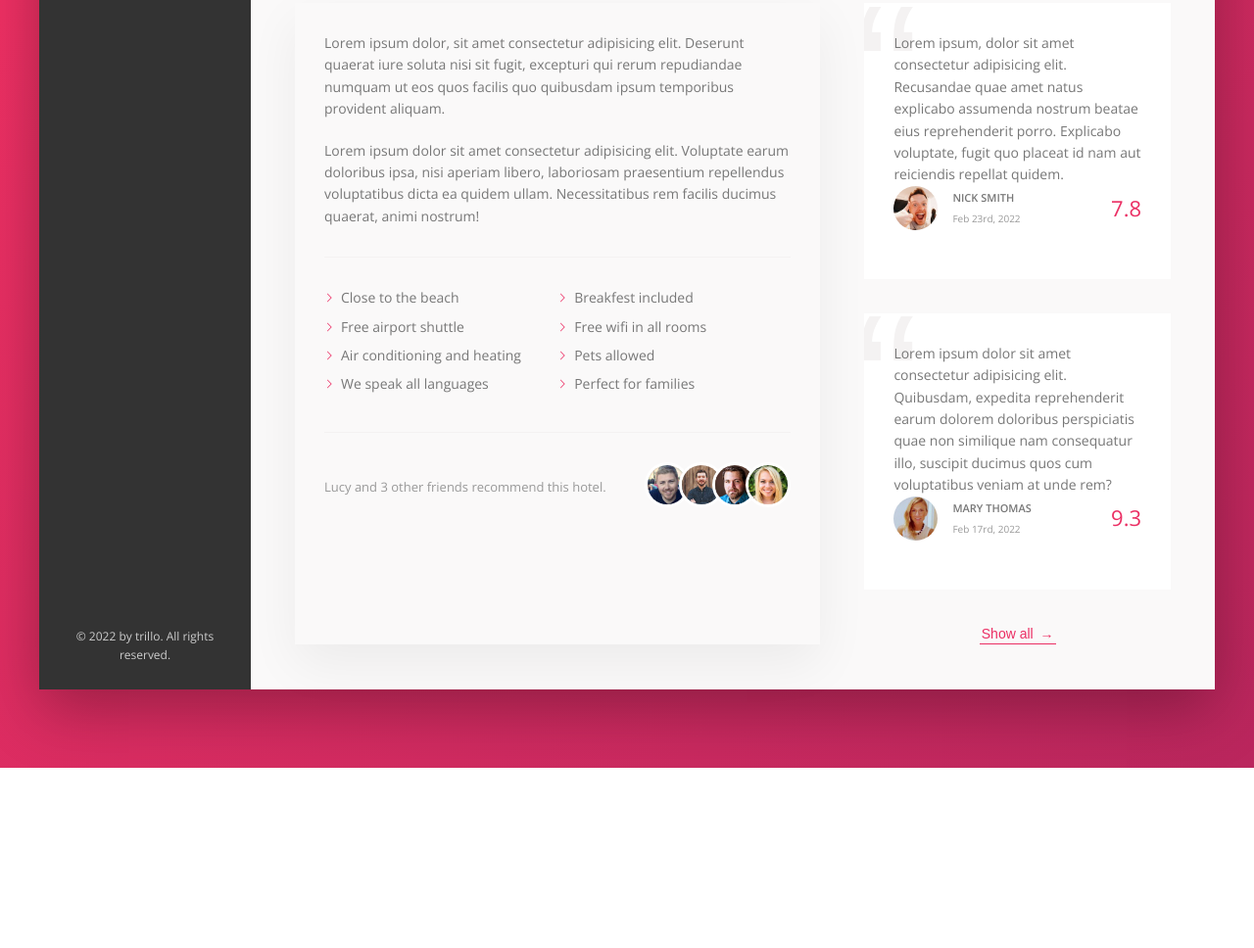
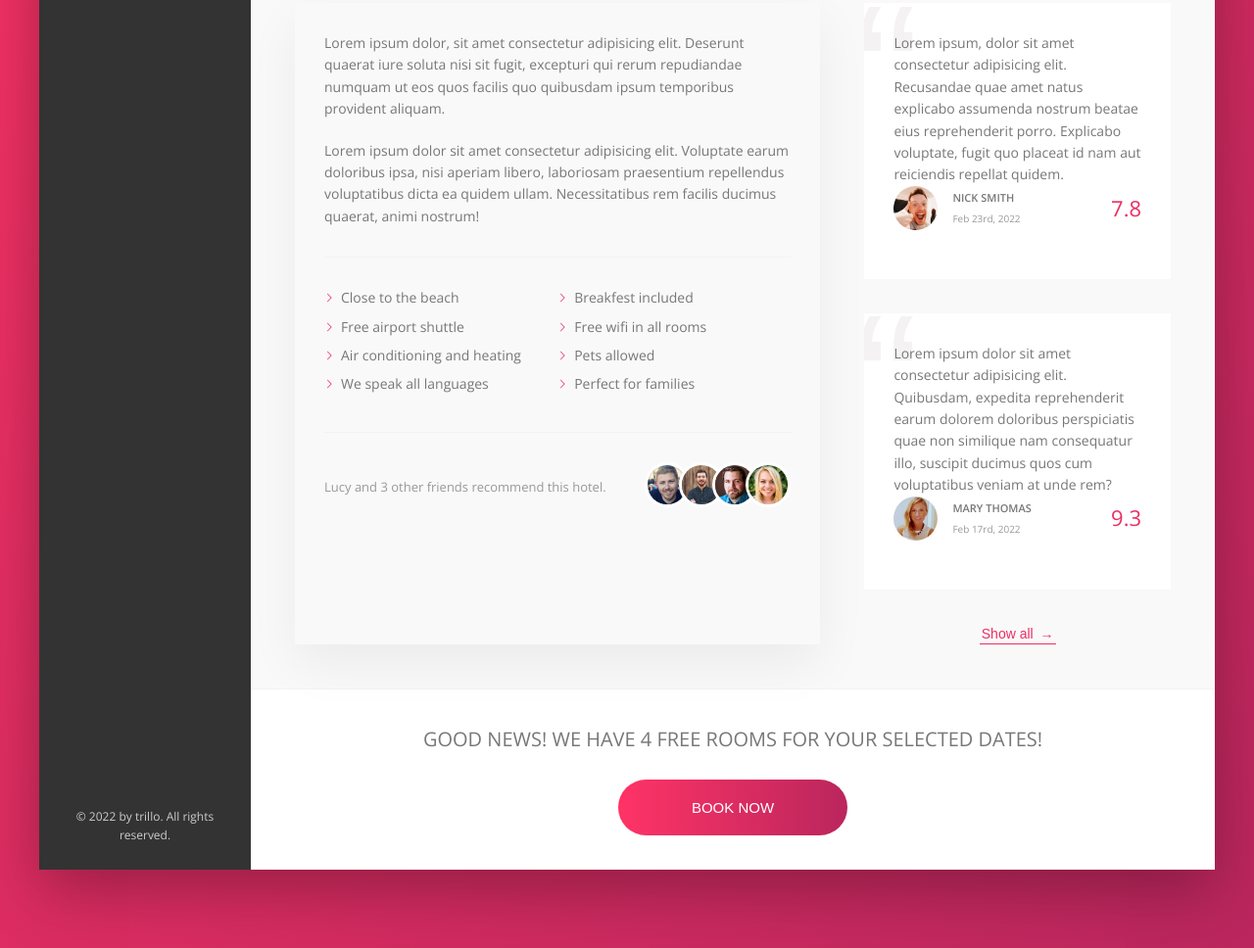
Before and after one commit to TrellixVulnTeam/trillo_4DF7, a website: page index.html in a window 1280 px wide. Shown: the part 643-1611 px from the top of the page at 98% size. Before the commit the page ends 1427 px from the top, so only its background shows below. Drawn offline with nearby package versions, Linux system fonts and the light colour scheme.

Commit message:
building the CTA section

```diff
--- a/index.html
+++ b/index.html
@@ -191,6 +191,18 @@
 
                             <button class="btn-inline">Show all <span>&rarr;</span></button>
                         </div>
+
+
+                    </div>
+                    <div class="cta">
+                        <h2 class="cta__book-now">
+                            Good news! We have 4 free rooms for your selected dates!
+                        </h2>
+                        <button class="btn">
+                            <span class="btn__visible">Book Now</span>
+                            <span class="btn__invisible">Only 4 rooms left</span>
+
+                        </button>
                     </div>
                 </main>
             </div>
--- a/sass/_components.scss
+++ b/sass/_components.scss
@@ -406,3 +406,64 @@
         z-index: 1;
     }
 }
+
+.cta{
+    padding: 3.5rem 0;
+    text-align: center;
+
+    &__book-now{
+        font-size: 2rem;
+        font-weight: 300;
+        text-transform: uppercase;
+        margin-bottom: 2.5rem;
+    }
+}
+
+.btn{
+    font-size: 1.5rem;
+    font-weight: 300;
+    text-transform: uppercase;
+    border: none;
+    border-radius: 100px;
+    background-image: linear-gradient(to right, $color-primary-light, $color-primary-dark);
+    color: white;
+    position: relative;
+    overflow: hidden;
+    cursor: pointer;
+
+    & > *{
+        display: inline-block;
+        transition: all .2s;
+    }
+
+    &__visible{
+        padding: 2rem 7.5rem;
+    }
+
+    &__invisible{
+        position: absolute;
+        padding: 2rem 0;
+        left: 0;
+        height: 100%;
+        width: 100%;
+        top: -100%;
+    }
+
+    &:hover{
+        background-image: linear-gradient(to left, $color-primary-light, $color-primary-dark);
+
+    }
+
+    &:hover &__visible{
+        transform: translateY(100%);
+    }
+
+    &:hover &__invisible{
+        top: 0;
+    }
+
+    &:focus{
+        outline: none;
+        animation: pulsate 1s infinite;
+    }
+}
```
Also changed, not shown: css/style.css.
